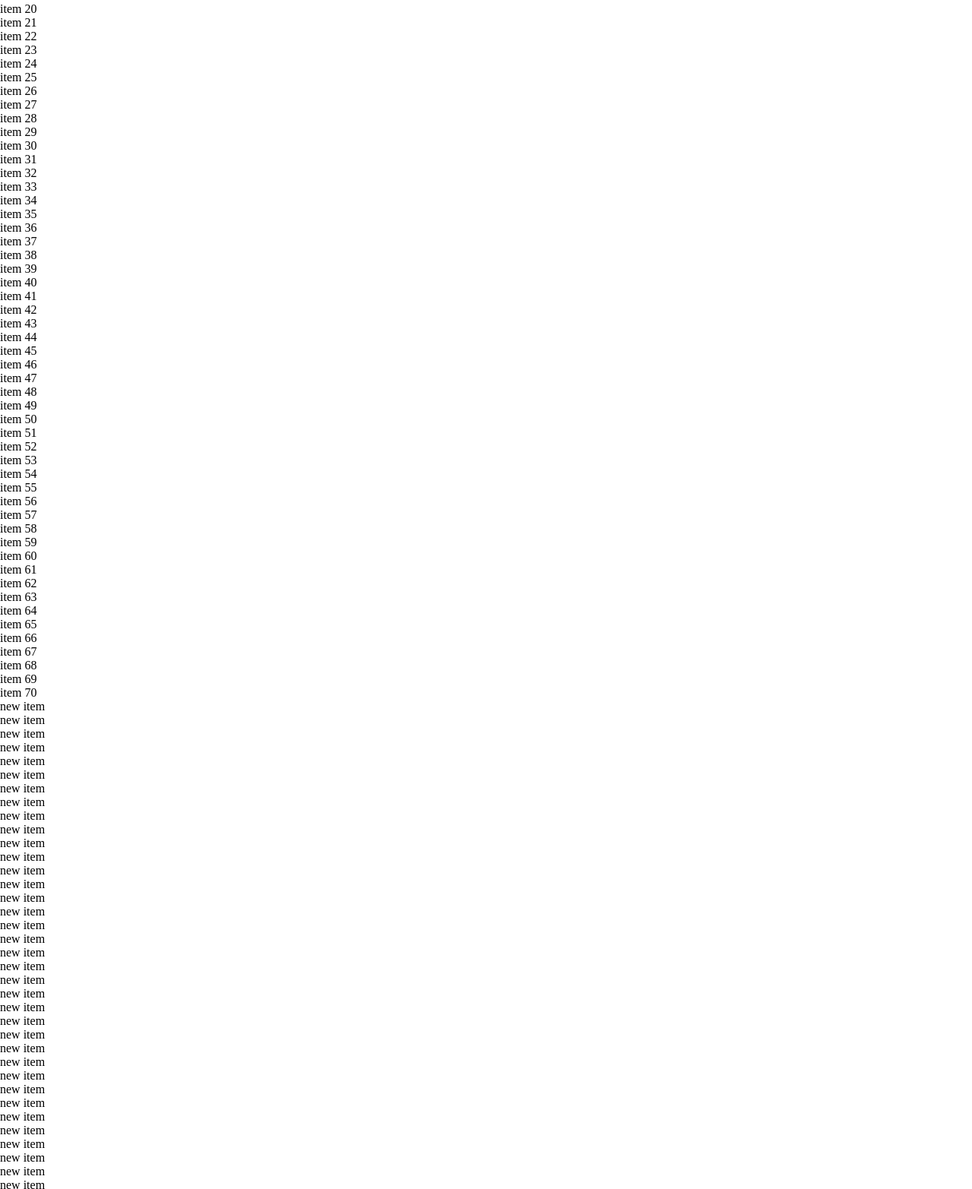
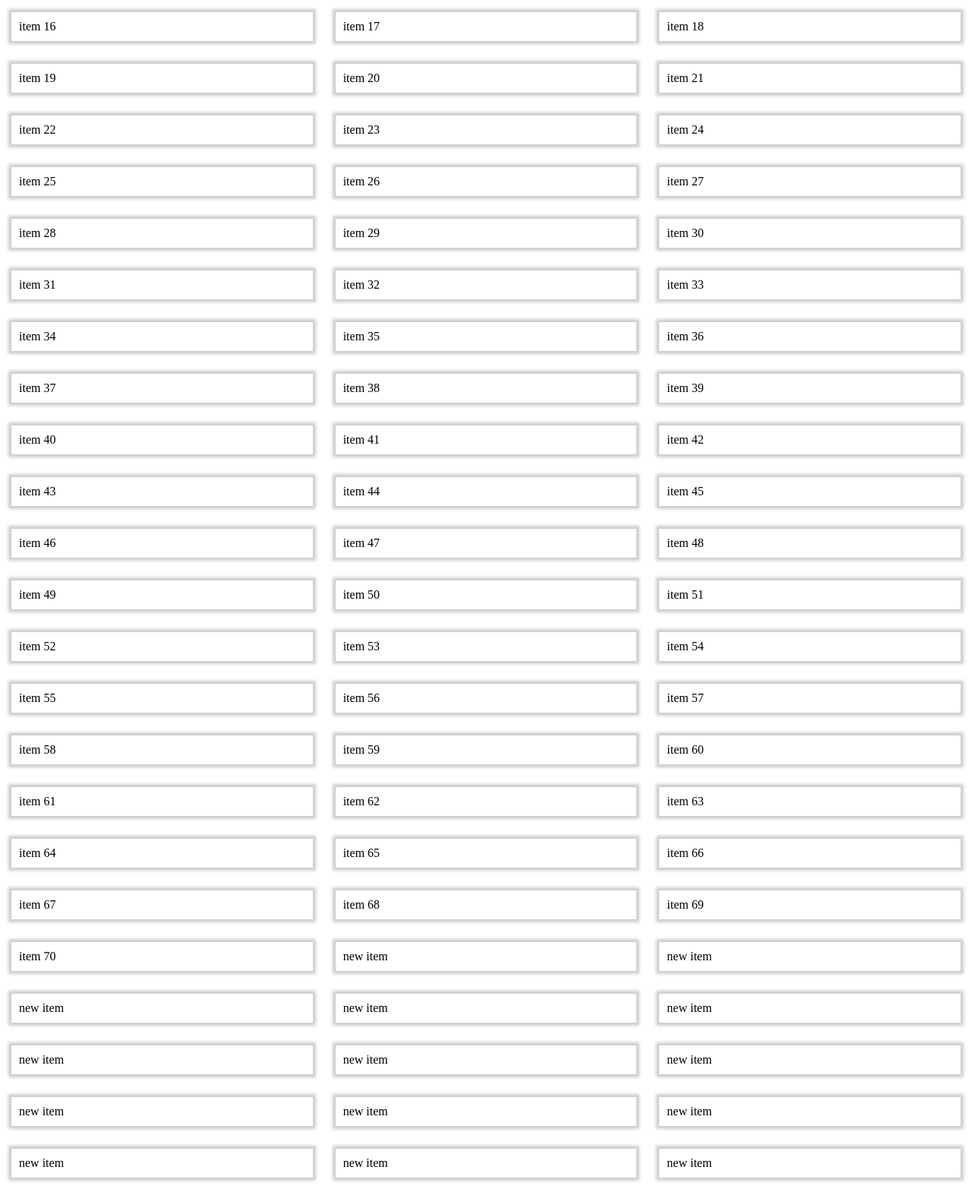
Before and after one commit to luxplanjay/infinite-scroll-plugin, a plain HTML site: page src/index.html in a window 1280 px wide. Shown: the part 339-1904 px from the top of the page at 76% size. Drawn offline with Linux system fonts and the light colour scheme.

Commit message:
resolves async item loading, need a promise from cb

```diff
--- a/src/scripts.js
+++ b/src/scripts.js
@@ -1,43 +1,50 @@
 class IScroll {
-  constructor({ container, action }) {
-    this.container = container;
+  constructor({ action, scrollThresholdPx = 100 }) {
+    this.container = document.documentElement;
     this.onScrollCallback = action;
+    this.scrollDiff = scrollThresholdPx;
+    this.isLoading = false;
 
     this.initScrollListener();
   }
 
   initScrollListener() {
+    this.container.style.overflowY = 'auto';
     window.addEventListener('scroll', this.handleScroll.bind(this));
   }
 
   handleScroll() {
     const { scrollHeight, scrollTop, clientHeight } = this.container;
+    const currentScrollDiff = scrollHeight - (scrollTop + clientHeight);
 
-    const scrollDiff = scrollHeight - (scrollTop + clientHeight);
-
-    if (scrollDiff < 100) {
+    if (!this.isLoading && currentScrollDiff < this.scrollDiff) {
       console.log('loading new items...');
-      this.onScrollCallback();
+      this.isLoading = true;
+      this.onScrollCallback().then(() => (this.isLoading = false));
     }
   }
 }
 
 new IScroll({
-  container: document.documentElement,
   action: addItems,
+  scrollThresholdPx: 150,
 });
 
 function addItems() {
   const list = document.querySelector('.list');
 
   let html = '';
-  let num = 50;
+  let num = 30;
 
   while (num > 0) {
     html += `<li>new item</li>`;
-
     num -= 1;
   }
 
-  list.insertAdjacentHTML('beforeend', html);
+  return new Promise(resolve => {
+    setTimeout(() => {
+      list.insertAdjacentHTML('beforeend', html);
+      resolve();
+    }, 200);
+  });
 }
--- a/src/styles.css
+++ b/src/styles.css
@@ -8,3 +8,17 @@ body {
   min-height: 100vh;
   overflow-y: auto;
 }
+
+.list {
+  display: flex;
+  flex-flow: wrap;
+  list-style: none;
+}
+
+.list li {
+  flex: 0 0 33.3333%;
+  max-width: calc(33.3333% - 30px);
+  padding: 10px;
+  margin: 15px;
+  box-shadow: 0 0 4px 4px rgba(0, 0, 0, 0.2);
+}
```
